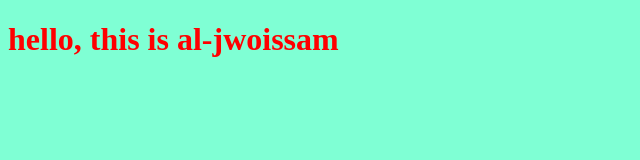
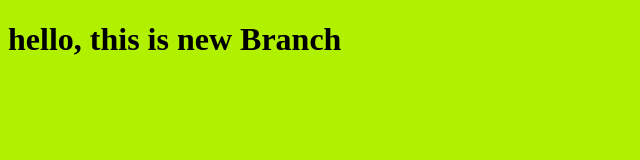
Before and after one commit to Abdalrhman-Aljoissam/project, a plain HTML site: page index.html in a window 1280 px wide. Shown: the whole page, without its empty margins (0-640 px from the left). Drawn offline with Linux system fonts and the light colour scheme.

Commit message:
changing style for the title

```diff
--- a/index.html
+++ b/index.html
@@ -9,6 +9,6 @@
 </head>
 <body>
     <script src="app.js"></script>
-    <h1> hello, this is al-jwoissam</h1>
+    <h1> hello, this is new Branch</h1>
 </body>
 </html>
--- a/style.css
+++ b/style.css
@@ -1,6 +1,6 @@
 h1{
-    color: red;
+    color: BLACK;
 }
 body{
-    background-color: aquamarine;
+    background-color: rgb(177, 241, 0);
 }
```
